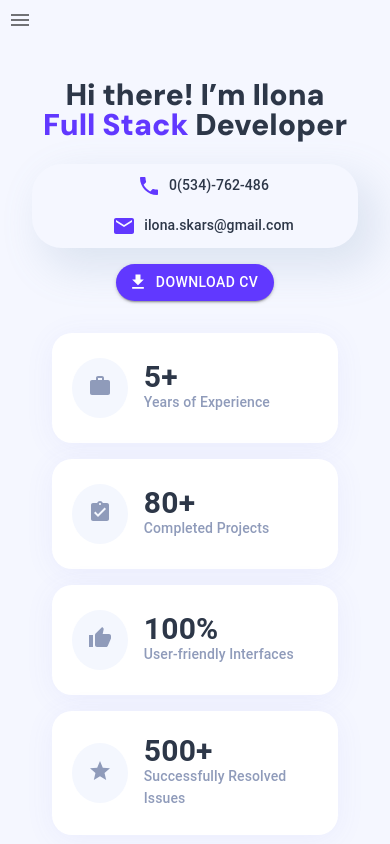
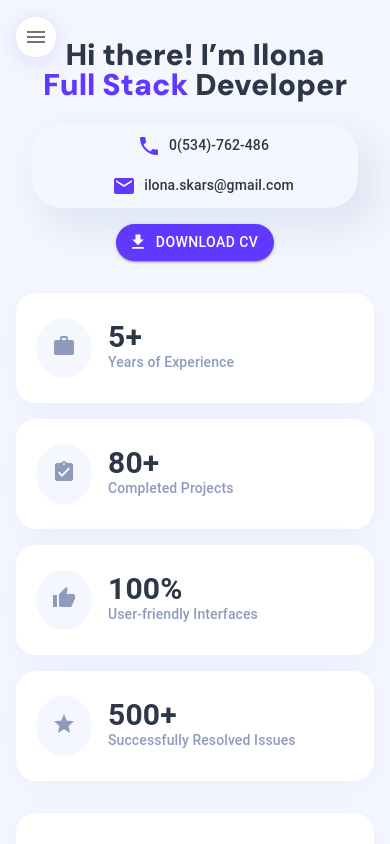
Before and after one commit to IlonaSkargovskaia/portfolioboard, a React (Create React App) app: page / in a window 390 px wide. Shown: the top 844 px of the page. Built offline with nearby package versions, Linux system fonts and the light colour scheme.

Commit message:
feat: responsive done

```diff
--- a/src/components/SideBar.jsx
+++ b/src/components/SideBar.jsx
@@ -7,21 +7,30 @@ import { socialLinks } from "../linksData";
 const SideBar = ({ onClose }) => {
     const [active, setActive] = useState(false);
 
-
     const handleActive = (index) => {
         setActive(index);
     };
 
     return (
         <div>
-            <div className="sidebar-header" >
+            <div className="sidebar-header">
+            <button className="close-button" onClick={onClose}>
+                X
+            </button>
                 <h2>
                     Ilona <span>Skargovskaia</span>
                 </h2>
-                <div style={{margin: "0.5rem 0", fontSize: '14px', color: '#8f9bba'}}>Full Stack developer</div>
+                <div
+                    style={{
+                        margin: "0.5rem 0",
+                        fontSize: "14px",
+                        color: "#8f9bba",
+                    }}
+                >
+                    Full Stack developer
+                </div>
             </div>
 
-            {/* Navigation List */}
             <List className="nav-list">
                 {navigationLinks.map((link, index) => (
                     <ListItem
@@ -40,7 +49,8 @@ const SideBar = ({ onClose }) => {
                 ))}
             </List>
 
-            {/* Social Links */}
+
+
             <div className="social-links">
                 <h3>Find me</h3>
                 <div className="social-links-box">
--- a/src/components/styles.css
+++ b/src/components/styles.css
@@ -258,6 +258,13 @@ a:active {
 
 .container .burger {
     align-items: flex-start;
+    position: fixed;
+    background: #fff;
+    top: 2%;
+    left: 4%;
+    z-index: 1000;
+    -webkit-box-shadow: 0px 4px 30px rgba(95, 94, 231, .07);
+    box-shadow: 0px 4px 30px rgba(95, 94, 231, .2);
 }
 
 /* right column */
@@ -654,6 +661,13 @@ a:active {
     gap: 1rem;
 }
 
+.close-button{
+    background: none;
+    position: absolute;
+    top: 3%;
+    right: 5%;
+}
+
 @media (max-width: 1235px) {
     header.header {
         flex-wrap: wrap;
@@ -844,6 +858,10 @@ a:active {
         justify-content: center;
         align-items: center;
     }
+
+    .icon-block {
+        max-width: 100%;
+    }
 }
 
 @media (max-width: 375px) {
```
